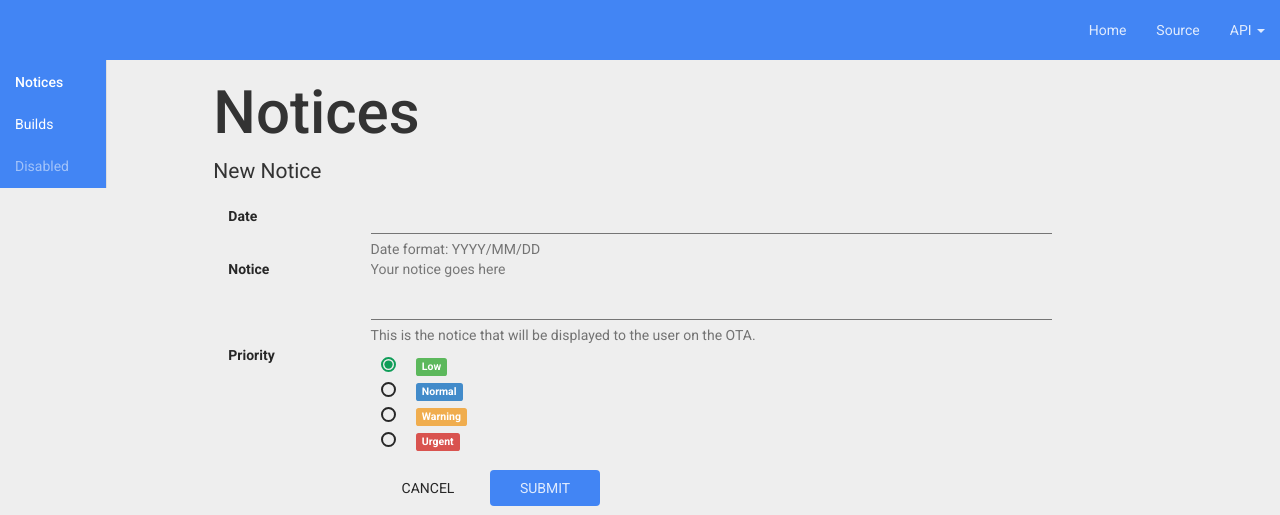
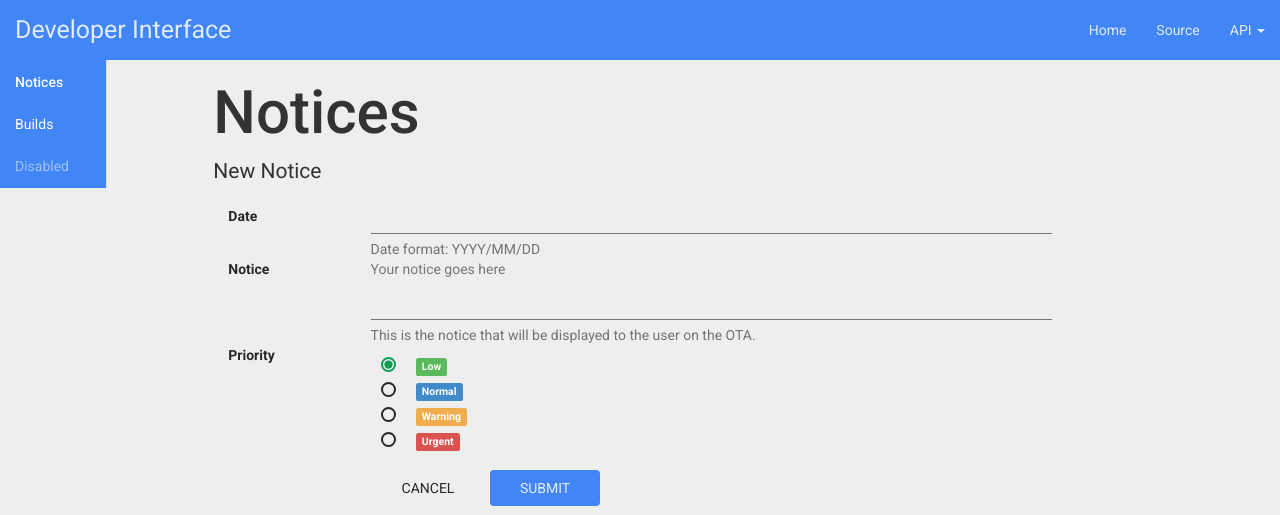
Before and after one commit to vedantmathur/venturerom_website, a PHP site: page / in a window 1280 px wide. Shown: the top 515 px of the page. Run offline with PHP 8.4, Linux system fonts and the light colour scheme.

Commit message:
Miscellanious stuff with navbar.

```diff
--- a/dev/css/venture.css
+++ b/dev/css/venture.css
@@ -50,6 +50,7 @@ html {
 	}
 }
 
+.navbar-left { font-size: 25px; }
 .container { width: 100%; margin: 0; padding: 0; }
 .main { margin: -20px 0px -15px 0px; padding: 0; height: 90%;}
 .main-nav { height: 100%; }
--- a/dev/index.php
+++ b/dev/index.php
@@ -111,6 +111,11 @@
 	<nav class="navbar navbar-custom navbar-fixed-top" role="navigation">
 		<div class="container">
 			<!-- Collect the nav links, forms, and other content for toggling -->
+			<div class="collapse navbar-collapse navbar-left navbar-main-collapse">
+				<ul class="nav navbar-nav">
+					<li><a class=page-scroll" href="http://dev.venturerom.com/">Developer Interface</a><li>
+				</ul>
+			</div>
 			<div class="collapse navbar-collapse navbar-right navbar-main-collapse">
 				<ul class="nav navbar-nav">
 					<!-- Hidden li included to remove active class from about link when scrolled up past about section -->
```
